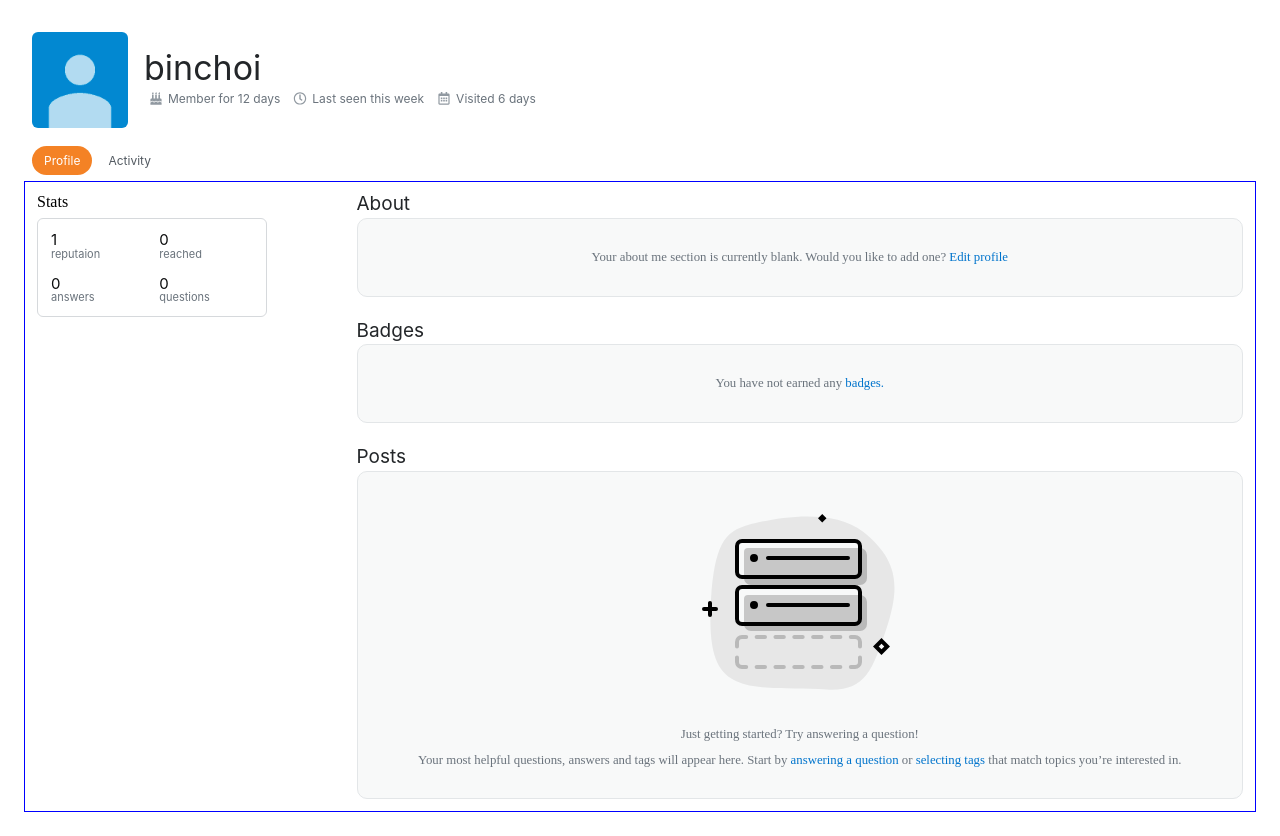
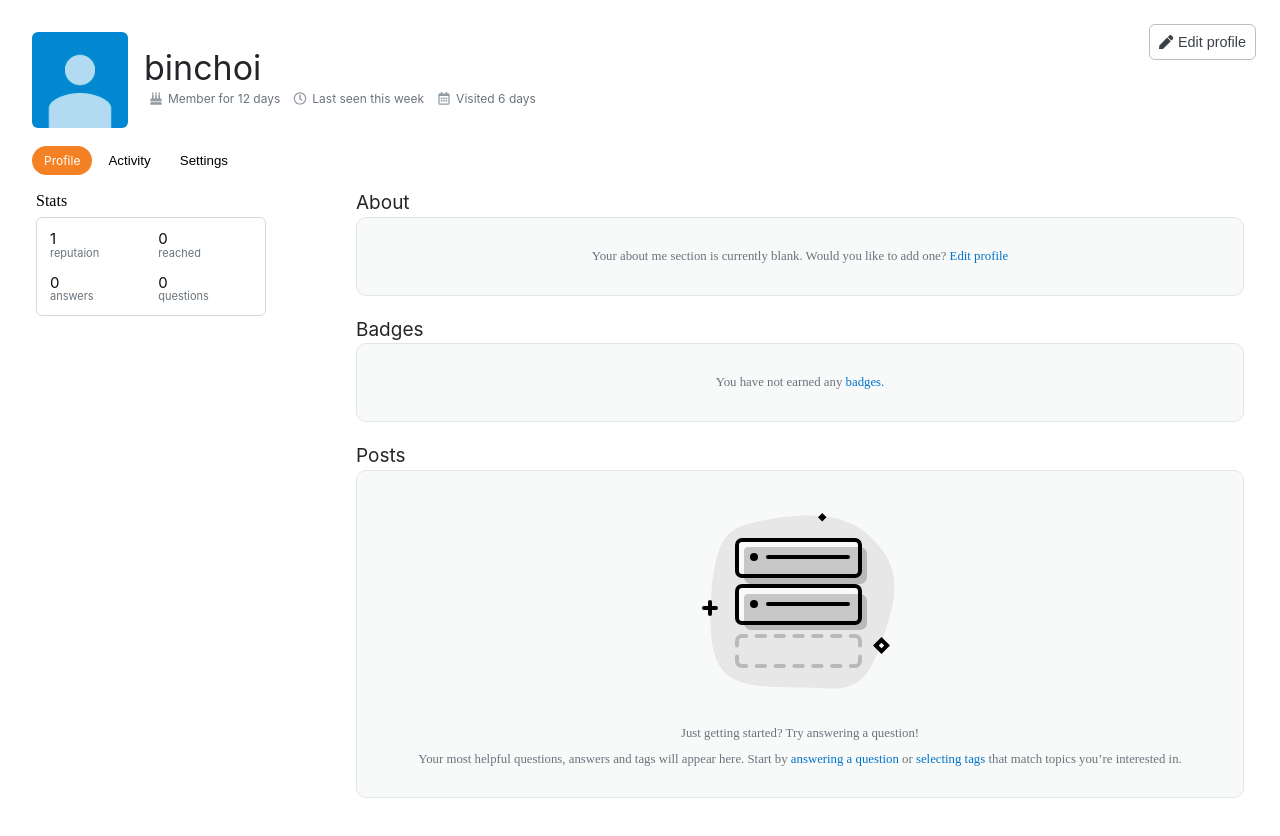
Before and after one commit to codestates-seb/seb45_pre_027, a React (Create React App) app in the folder client/: page /my-info in a window 1280 px wide. Built offline with nearby package versions, Linux system fonts and the light colour scheme.

Commit message:
Feat: My Info 페이지 프로필 수정하기 추가(기능 x)

```diff
--- /dev/null
+++ b/client/src/components/myInfo-components/Setting.js
@@ -0,0 +1,147 @@
+import React from 'react';
+import { styled } from 'styled-components';
+import profile from '../../img/default-profile.png';
+import SocialButton from '../login-components/SocialButton';
+
+const Container = styled.div`
+  h1 {
+    color: hsl(210, 8%, 5%);
+    font-size: 2.07692308rem;
+    font-weight: normal;
+    padding-bottom: 1rem;
+    border-bottom: 1px solid #d5d9db;
+  }
+  h2 {
+    margin: 1.5rem 0 0.5rem 0;
+    font-size: 1.5rem;
+    color: rgb(35, 38, 41);
+    font-weight: 400;
+  }
+`;
+
+const InformationContainer = styled.div`
+  border: 1px solid rgb(227, 230, 232);
+  border-radius: 6px;
+  padding: 24px;
+
+  display: flex;
+  flex-direction: column;
+  gap: 1rem;
+`;
+
+const InformationBox = styled.div`
+  h3 {
+    color: rgb(12, 13, 14);
+    font-size: 0.9rem;
+    font-weight: 600;
+  }
+
+  .img-box {
+    position: relative;
+    border-radius: 6px;
+    margin-top: 0.5rem;
+  }
+
+  img {
+    width: 120px;
+    height: 120px;
+  }
+
+  .change-picture {
+    position: absolute;
+    bottom: 0;
+    left: 0;
+    width: 120px;
+    text-align: center;
+    background-color: hsl(210, 8%, 35%);
+    padding: 8px 0;
+    color: white;
+    font-size: 0.7rem;
+    font-weight: 400;
+    cursor: pointer;
+    &:hover {
+      background-color: #3b4044;
+    }
+  }
+
+  input {
+    width: 100%;
+    margin-top: 0.3rem;
+    padding: 0.6em 0.7em;
+    border-radius: 6px;
+    border: 1px solid #dde0e3;
+    background: #fff;
+    font-weight: 300;
+
+    &:focus {
+      outline: none;
+      border-color: hsl(206, 90%, 69.5%);
+      box-shadow: 0px 0px 3px 0.5px hsl(206, 90%, 69.5%);
+    }
+  }
+`;
+
+const ButtonContainer = styled.div`
+  display: flex;
+  gap: 1rem;
+  margin: 2rem 0;
+`;
+
+const StyledButton = styled(SocialButton)`
+  padding: 10px;
+  border: none;
+`;
+
+function Setting() {
+  return (
+    <Container>
+      <h1>Edit your profile</h1>
+      <h2>Public information</h2>
+      <InformationContainer>
+        <InformationBox>
+          <h3>Profile image</h3>
+          <div className="img-box">
+            <img src={profile} alt="profile" />
+            <span className="change-picture">Change picture</span>
+          </div>
+        </InformationBox>
+        <InformationBox>
+          <h3>Display name</h3>
+          <input />
+        </InformationBox>
+        <InformationBox>
+          <h3>Location</h3>
+          <input />
+        </InformationBox>
+        <InformationBox>
+          <h3>Title</h3>
+          <input />
+        </InformationBox>
+        <InformationBox>
+          <h3>About me</h3>
+          <textarea />
+        </InformationBox>
+      </InformationContainer>
+      <ButtonContainer>
+        <StyledButton
+          color="#FFF"
+          background="#0A95FF"
+          bordercolor="hsl(206,96%,90%)"
+          hovercolor="hsl(206,100%,40%)"
+          activecolor="hsl(209,100%,37.5%)"
+        >
+          Save profile
+        </StyledButton>
+        <StyledButton
+          color="#0A95FF"
+          hovercolor="hsl(206,100%,97%)"
+          activecolor="hsl(206,93%,83.5%)"
+        >
+          Cancel
+        </StyledButton>
+      </ButtonContainer>
+    </Container>
+  );
+}
+
+export default Setting;
--- /dev/null
+++ b/client/src/components/myInfo-components/ToBe.js
@@ -0,0 +1,23 @@
+import { styled } from 'styled-components';
+
+const Container = styled.div`
+  height: 50vh;
+  display: flex;
+  align-items: center;
+  justify-content: center;
+  border-radius: 10%;
+  padding: 1rem;
+  h2 {
+    font-size: 2rem;
+  }
+`;
+
+function ToBe() {
+  return (
+    <Container>
+      <h2>To be continued...</h2>
+    </Container>
+  );
+}
+
+export default ToBe;
--- a/client/src/pages/MyInfo.js
+++ b/client/src/pages/MyInfo.js
@@ -1,16 +1,24 @@
-import React from 'react';
+import React, { useState } from 'react';
 import { styled } from 'styled-components';
 import profile from '../img/default-profile.png';
-import { FaBirthdayCake, FaRegClock, FaRegCalendarAlt } from 'react-icons/fa';
+import {
+  FaBirthdayCake,
+  FaRegClock,
+  FaRegCalendarAlt,
+  FaPen,
+} from 'react-icons/fa';
 import About from '../components/myInfo-components/About';
 import Badges from '../components/myInfo-components/Badges';
 import Posts from '../components/myInfo-components/Posts';
+import ToBe from '../components/myInfo-components/ToBe';
+import Setting from '../components/myInfo-components/Setting';
 
 const Container = styled.div`
   padding: 24px;
 `;
 
 const Header = styled.div`
+  position: relative;
   display: flex;
   padding: 8px;
   margin-bottom: 8px;
@@ -32,6 +40,35 @@ const ProfileContent = styled.div`
     font-size: 34px;
     font-style: normal;
     font-weight: 400;
+  }
+`;
+
+const EditProfileButton = styled.button`
+  position: absolute;
+  display: flex;
+  align-items: center;
+  right: 0;
+  top: 0;
+  padding: 9px;
+  border-radius: 6px;
+  background-color: white;
+  border: 1px solid rgb(186, 191, 196);
+
+  color: hsl(210, 8%, 25%);
+  font-size: 0.9rem;
+
+  cursor: pointer;
+
+  &:hover {
+    background-color: hsl(210, 8%, 97.5%);
+  }
+
+  &:active {
+    background-color: hsl(210, 8%, 95%);
+  }
+
+  svg {
+    margin-right: 0.3rem;
   }
 `;
 
@@ -72,8 +109,16 @@ const CategoryBox = styled.div`
 
   margin-bottom: 4px;
 
-  span {
+  button {
     padding: 6px 13.17px 6px 12px;
+    border: none;
+    border-radius: 100px;
+    background: none;
+    cursor: pointer;
+
+    &:hover {
+      background-color: hsl(206, 100%, 97%);
+    }
   }
 
   .category-active {
@@ -81,6 +126,9 @@ const CategoryBox = styled.div`
     padding: 6px 12px;
     border-radius: 100px;
     color: white;
+    &:hover {
+      background-color: #ea8225;
+    }
   }
 `;
 
@@ -88,7 +136,6 @@ const ContentBox = styled.div`
   padding: 12px;
   display: flex;
   gap: 24px;
-  border: 1px solid blue;
 `;
 
 const ContentLeft = styled.div`
@@ -137,6 +184,12 @@ const ContentRight = styled.div`
 `;
 
 function MyInfo() {
+  const [categoryIdx, setCategoryIdx] = useState(0);
+  const category = ['Profile', 'Activity', 'Settings'];
+
+  const handleCategory = (idx) => {
+    setCategoryIdx(idx);
+  };
   return (
     <Container>
       <Header>
@@ -157,11 +210,28 @@ function MyInfo() {
               <span>Visited 6 days</span>
             </li>
           </DateContent>
+          <EditProfileButton onClick={() => handleCategory(2)}>
+            <FaPen />
+            Edit profile
+          </EditProfileButton>
         </ProfileContent>
       </Header>
       <CategoryBox>
-        <span className="category-active">Profile</span>
-        <span>Activity</span>
+        {category.map((ele, idx) =>
+          idx === categoryIdx ? (
+            <butto
+              key={idx}
+              className="category-active"
+              onClick={() => handleCategory(idx)}
+            >
+              {ele}
+            </butto>
+          ) : (
+            <button key={idx} onClick={() => handleCategory(idx)}>
+              {ele}
+            </button>
+          ),
+        )}
       </CategoryBox>
       <ContentBox>
         <ContentLeft>
@@ -186,9 +256,17 @@ function MyInfo() {
           </StatBox>
         </ContentLeft>
         <ContentRight>
-          <About />
-          <Badges />
-          <Posts />
+          {categoryIdx === 0 ? (
+            <>
+              <About />
+              <Badges />
+              <Posts />
+            </>
+          ) : categoryIdx === 2 ? (
+            <Setting />
+          ) : (
+            <ToBe />
+          )}
         </ContentRight>
       </ContentBox>
     </Container>
```
